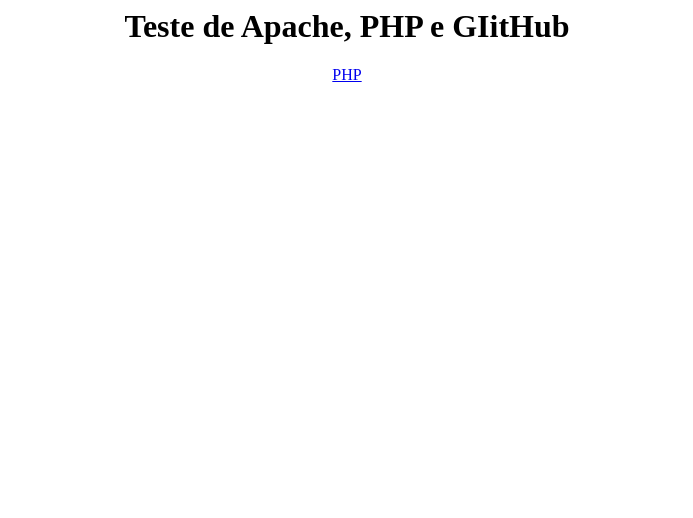
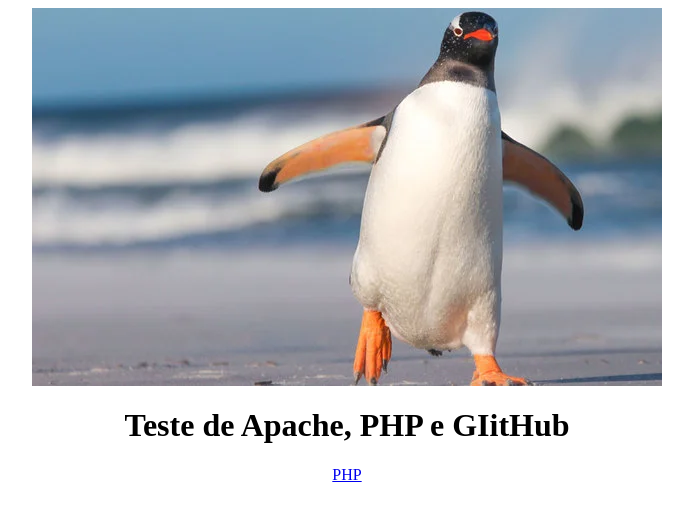
Before and after one commit to Bernardo7Soares/web, a plain HTML site: page index.html in a window 1280 px wide. Shown: the whole page, without its empty margins (293-986 px from the left). Drawn offline with Linux system fonts and the light colour scheme.

Commit message:
Update index.html

```diff
--- a/index.html
+++ b/index.html
@@ -7,6 +7,7 @@
  </style>
  </head>
  <body>
+  <img src="pinguim01-cke.webp">
  <h1>Teste de Apache, PHP e GIitHub</h1>
  <a href="info.php">PHP</a>
  </body>
```
